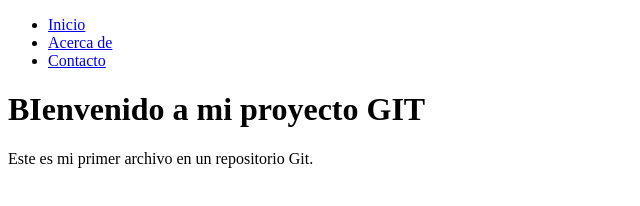
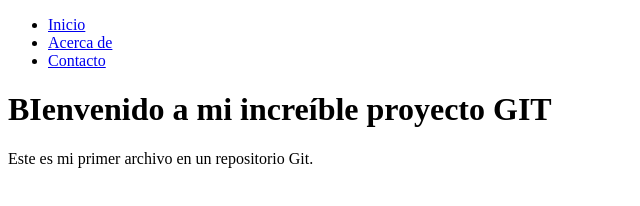
Before and after one commit to Huan-xe/newRepository, a plain HTML site: page index.html in a window 1280 px wide. Shown: the whole page, without its empty margins (0-640 px from the left). Drawn offline with Linux system fonts and the light colour scheme.

Commit message:
Cambiar título de la pagina

```diff
--- a/index.html
+++ b/index.html
@@ -13,7 +13,7 @@
             <li><a href="#contact">Contacto</a></li>
         </ul>
     </nav>
-    <h1>BIenvenido a mi proyecto GIT</h1>
+    <h1>BIenvenido a mi increíble proyecto GIT</h1>
     <p>Este es mi primer archivo en un repositorio Git.</p>
 </body>
 </html>
```
